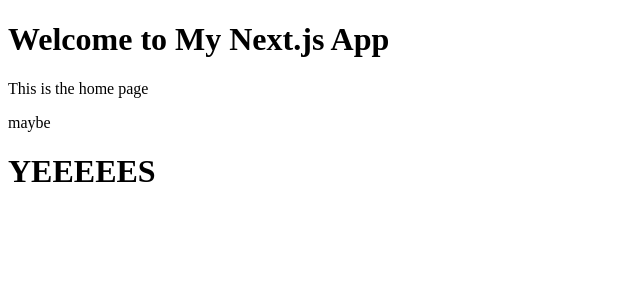
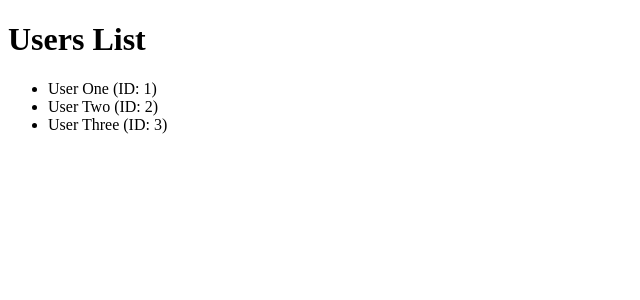
Before and after one commit to mrartekjarit/decarded, a Next.js app: page / in a window 1280 px wide. Shown: the top 300 px of the page, without its empty margins (0-640 px from the left). Built offline with nearby package versions, Linux system fonts and the light colour scheme.

Commit message:
Add static generation and server-side rendering examples

```diff
--- a/pages/index.js
+++ b/pages/index.js
@@ -1,10 +1,28 @@
-export default function Home() {
-    return (
-      <div>
-        <h1>Welcome to My Next.js App</h1>
-        <p>This is the home page</p>
-        <p>maybe</p>
-        <h1>YEEEEES</h1>
-      </div>
-    );
-  }
+export async function getStaticProps() {
+  // Здесь вы можете получать данные из API или другой базы данных
+  const response = await fetch(`http://localhost:3000/api/users`);
+  const users = await response.json();
+
+  return {
+    props: {
+      users, // Передаем пользователей как пропсы
+    },
+  };
+}
+
+const Home = ({ users }) => {
+  return (
+    <div>
+      <h1>Users List</h1>
+      <ul>
+        {users.map((user) => (
+          <li key={user.id}>
+            {user.name} (ID: {user.id})
+          </li>
+        ))}
+      </ul>
+    </div>
+  );
+};
+
+export default Home;
--- a/pages/users/[id].js
+++ b/pages/users/[id].js
@@ -6,7 +6,7 @@
     { params: { id: '2' } },
     { params: { id: '3' } },
   ];
-  return { paths, fallback: false };
+  return { paths, fallback: true };
 }
 
 export async function getStaticProps({ params }) {
@@ -21,7 +21,7 @@
 
   return {
     props: {
-      user: user || { id, name: 'Unknown' }, // Если пользователь не найден, возвращаем Unknown
+      user: user || { id, name: 'Unknown' }, // Если не нашли, возвращаем Unknown
     },
   };
 }
```
Also changed, not shown: pages/server.js (added, +27 -0 lines).
